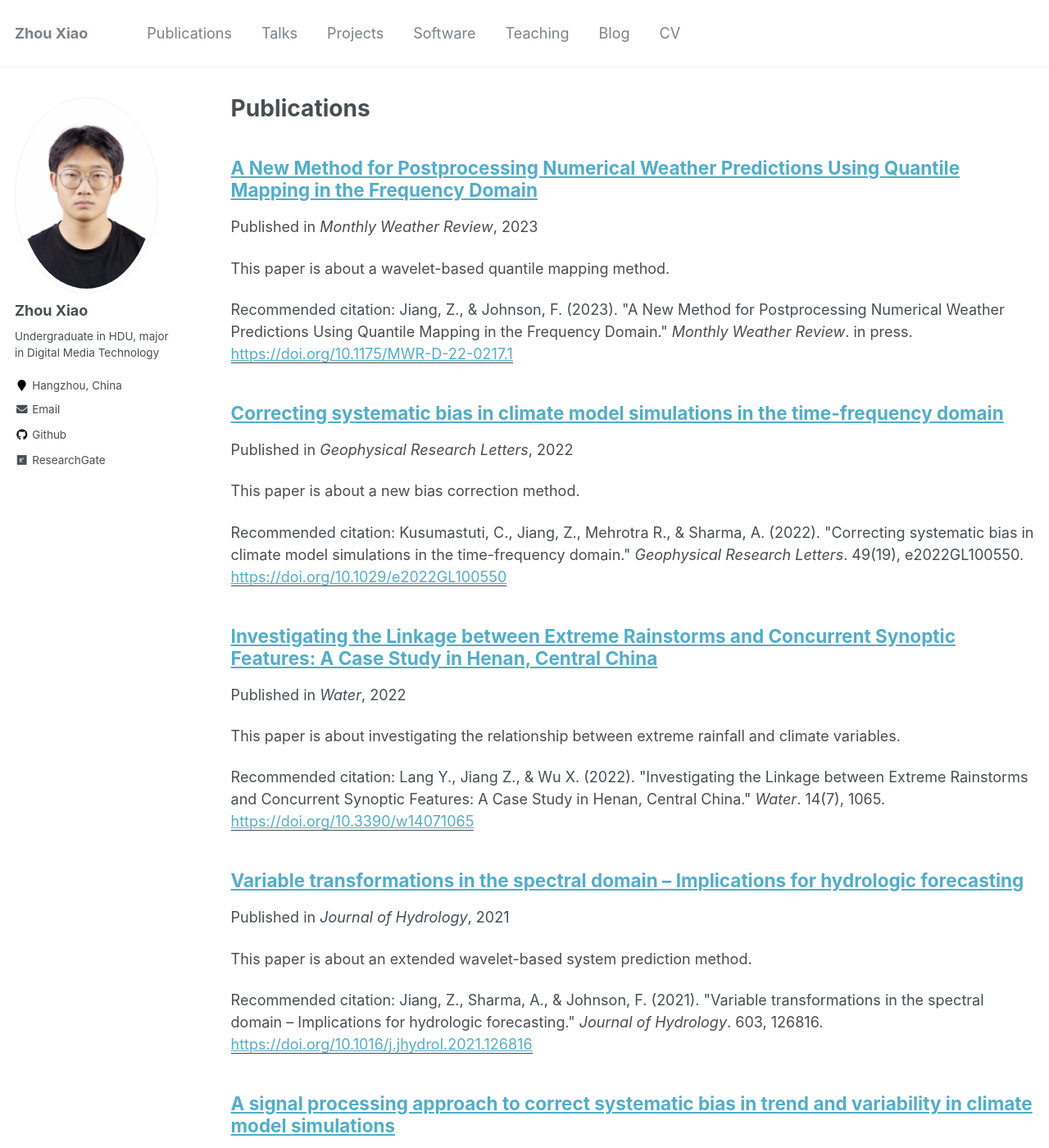
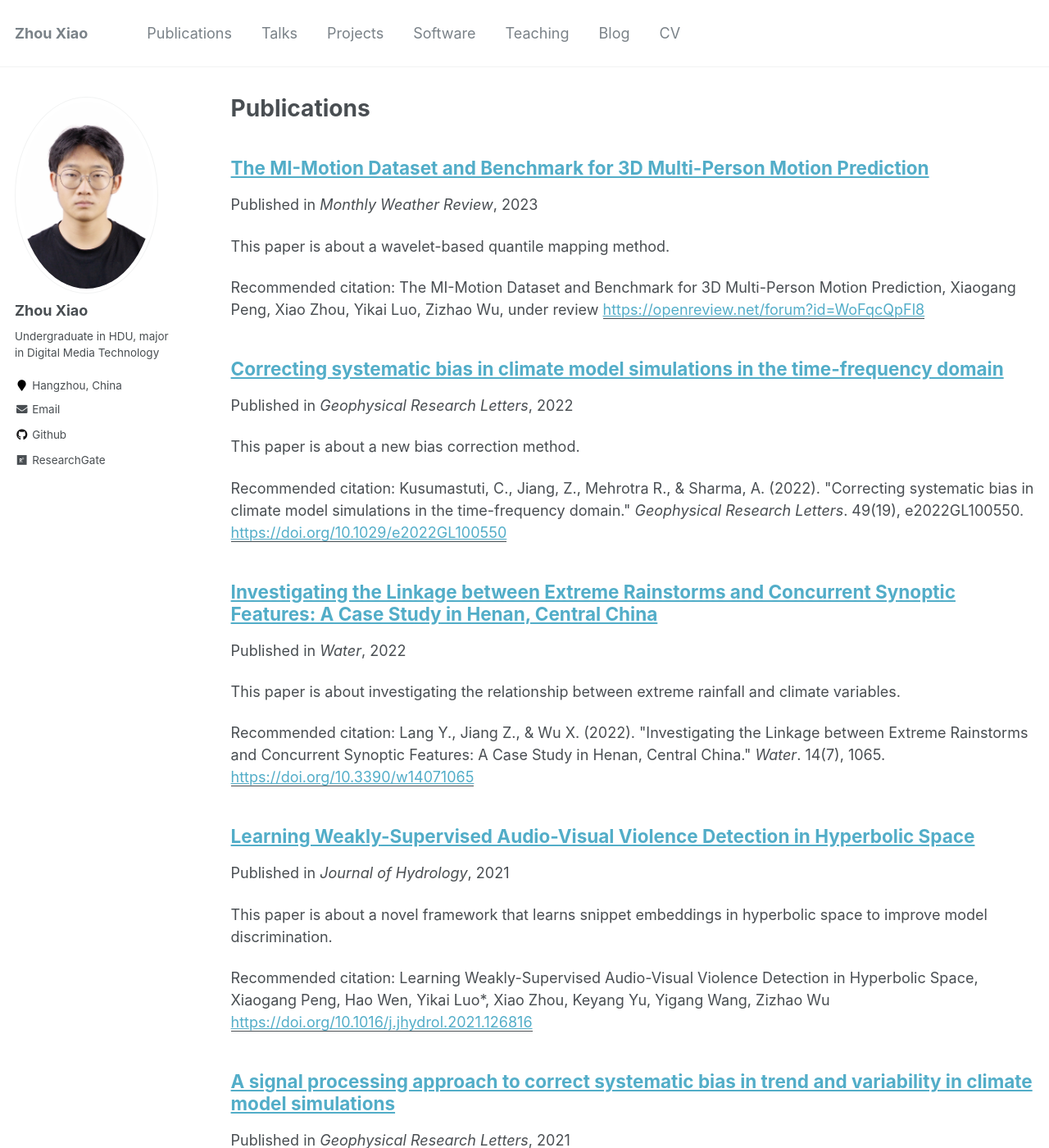
Before and after one commit to KimRRRich/KimRRRich.github.io, a Jekyll site: the page built from _pages/publications.md, in a window 1280 px wide and 1400 px high. Shown: the whole window at 82% size. Built offline with Jekyll 4.4.1, drawn with Linux system fonts in a browser that asks for light colours.

Commit message:
update publications

```diff
--- a/_config.yml
+++ b/_config.yml
@@ -178,18 +178,21 @@ collections:
   # teaching:
   #   output: true
   #   permalink: /:collection/:path/
+
   publications:
     output: true
     permalink: /:collection/:path/
   projects:
     output: true
     permalink: /:collection/:path/
+
   # talks:
   #   output: true
   #   permalink: /:collection/:path/
   # software:
   #   output: true
   #   permalink: /:collection/:path/
+
   people:
     output: true
     permalink: /:collection/:path/
@@ -222,6 +225,7 @@ defaults:
   #     author_profile: true
   #     share: true
   #     comments: true
+
   # _publications
   - scope:
       path: ""
@@ -257,6 +261,7 @@ defaults:
   #     author_profile: true
   #     share: true
   #     comment: true
+
   # _people
   - scope:
       path: ""
--- a/_publications/2021-08-07-paper-JoH.md
+++ b/_publications/2021-08-07-paper-JoH.md
@@ -1,13 +1,13 @@
 ---
-title: "Variable transformations in the spectral domain – Implications for hydrologic forecasting"
+title: "Learning Weakly-Supervised Audio-Visual Violence Detection in Hyperbolic Space"
 collection: publications
 permalink: /publication/2021-08-07-paper-JoH
-excerpt: 'This paper is about an extended wavelet-based system prediction method.'
+excerpt: 'This paper is about a novel framework that learns snippet embeddings in hyperbolic space to improve model discrimination.'
 date: 2021-08-07
 venue: 'Journal of Hydrology'
 paperurl: 'https://doi.org/10.1016/j.jhydrol.2021.126816'
-citation: 'Jiang, Z., Sharma, A., & Johnson, F. (2021). "Variable transformations in the spectral domain – Implications for hydrologic forecasting." <i>Journal of Hydrology</i>. 603, 126816.'
+citation: 'Learning Weakly-Supervised Audio-Visual Violence Detection in Hyperbolic Space, Xiaogang Peng, Hao Wen, Yikai Luo*, Xiao Zhou, Keyang Yu, Yigang Wang, Zizhao Wu '
 ---
-This paper is about an extended wavelet-based system prediction method, namely stepwise variance transformation.
+This paper is about a novel framework that learns snippet embeddings in hyperbolic space to improve model discrimination..
 
 [Download paper here](http://zejiang-unsw.github.io/files/Jiang-JoH-2021.pdf)
--- a/_publications/2023-04-03-paper-MWR.md
+++ b/_publications/2023-04-03-paper-MWR.md
@@ -1,13 +1,13 @@
 ---
-title: "A New Method for Postprocessing Numerical Weather Predictions Using Quantile Mapping in the Frequency Domain"
+title: "The MI-Motion Dataset and Benchmark for 3D Multi-Person Motion Prediction"
 collection: publications
 permalink: /publication/2023-04-03-paper-MWR
 excerpt: 'This paper is about a wavelet-based quantile mapping method.'
-date: 2023-04-03
+date: 2023-05-31
 venue: 'Monthly Weather Review'
-paperurl: 'https://doi.org/10.1175/MWR-D-22-0217.1'
-citation: 'Jiang, Z., & Johnson, F. (2023). "A New Method for Postprocessing Numerical Weather Predictions Using Quantile Mapping in the Frequency Domain." <i>Monthly Weather Review</i>. in press.'
+paperurl: 'https://openreview.net/forum?id=WoFqcQpFl8'
+citation: 'The MI-Motion Dataset and Benchmark for 3D Multi-Person Motion Prediction, Xiaogang Peng, Xiao Zhou, Yikai Luo, Zizhao Wu, under review'
 ---
-This paper is about a wavelet-based quantile mapping method for postprocessing Numerical Weather Predictions.
+This paper is about a new motion dataset and a novel baseline are proposed for the task of 3d multi-person motion prediction.
 
 [Download paper here](http://zejiang-unsw.github.io/files/Jiang-MWR-2023.pdf)
```
